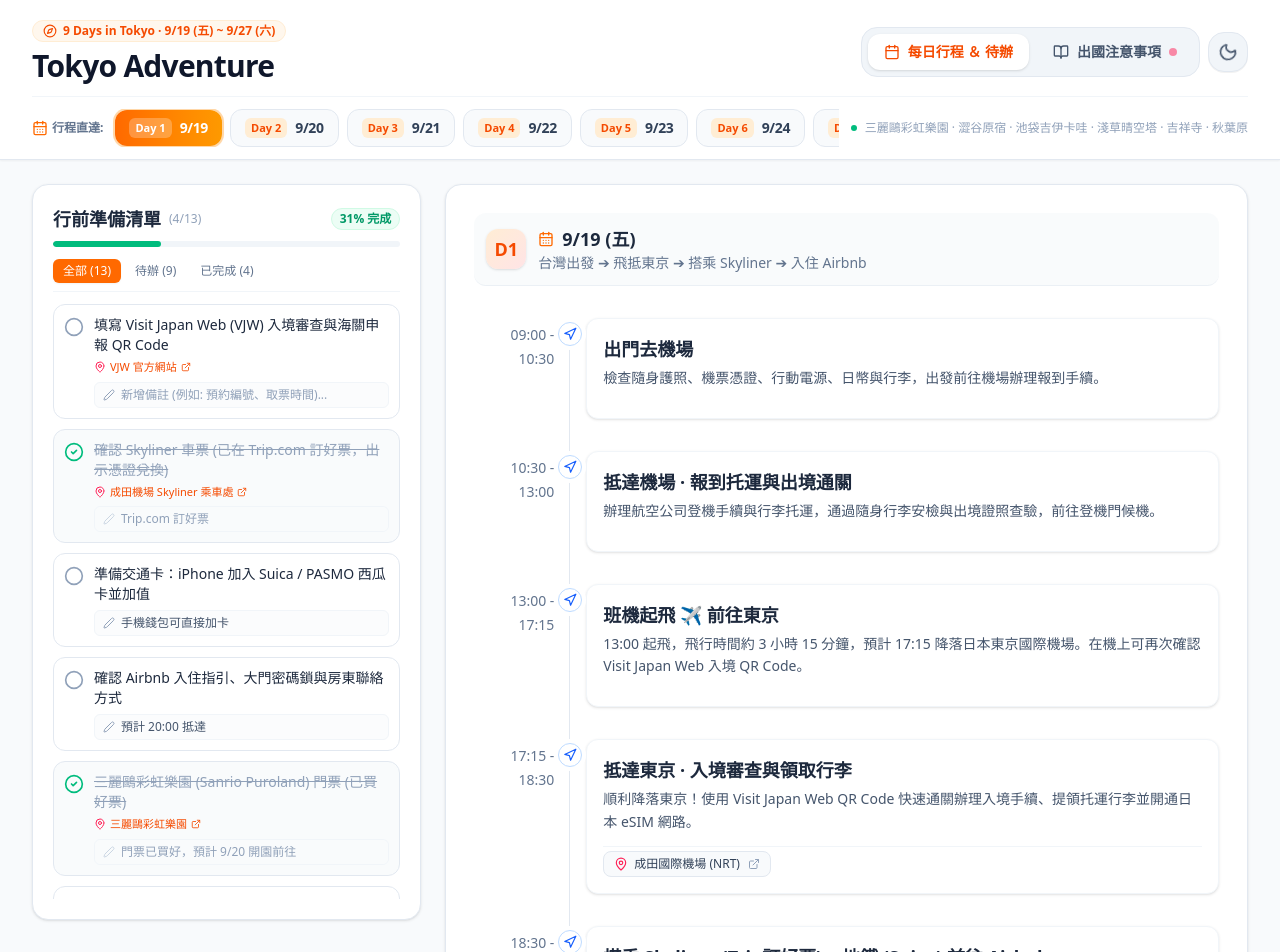
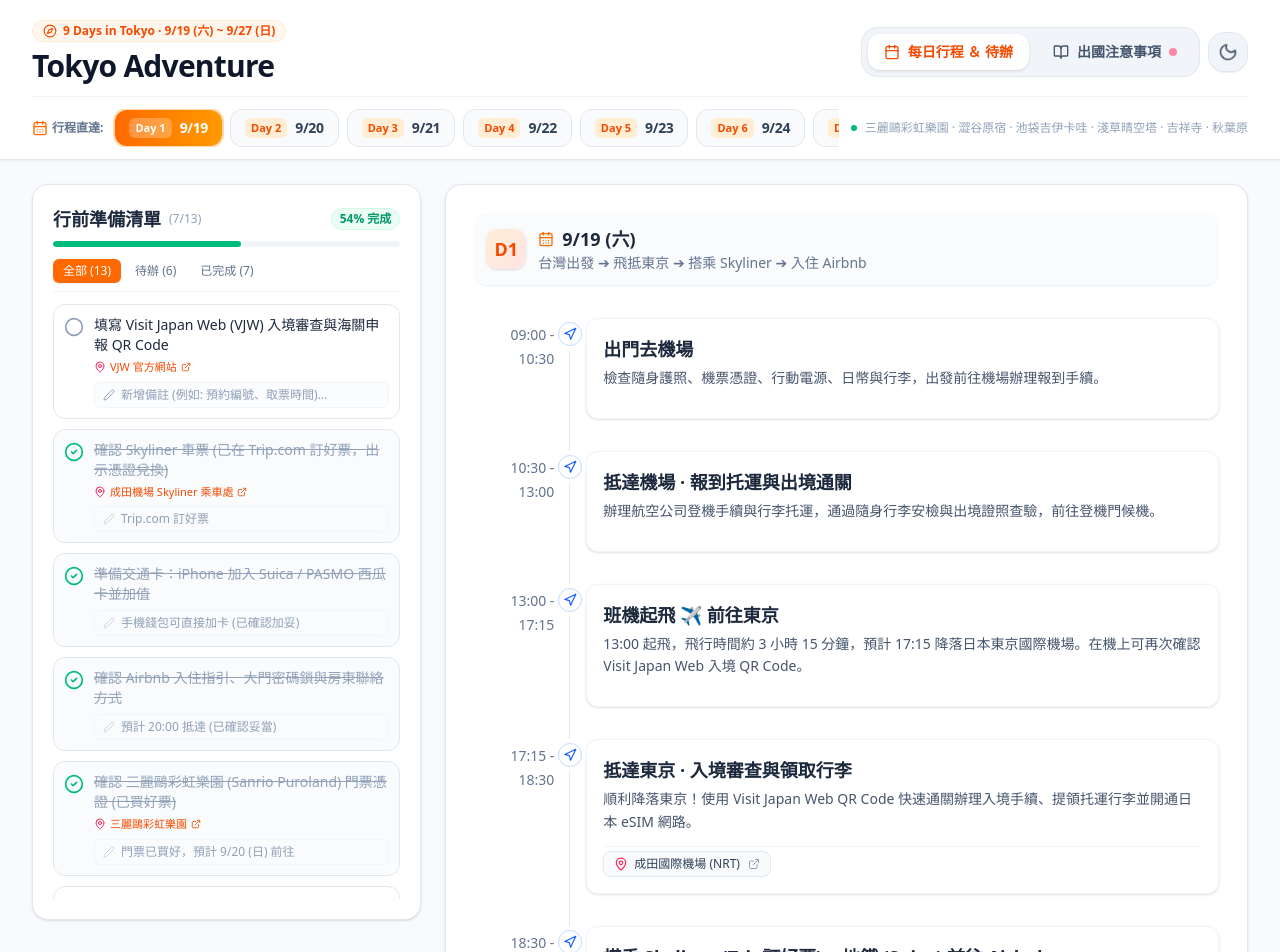
Before and after one commit to shusteven110/japan-tokyo-chiikawa-0913, a React (Vite) app: page / in a window 1280 px wide. Shown: the top 952 px of the page. Built offline with nearby package versions, Linux system fonts and the light colour scheme.

Commit message:
chore: update trip dates and pre-travel checklist
- Corrected the trip date range in the header.
- Updated travel checklist items with current booking statuses.
- Bumped storage key to reset todo state for configuration changes.

```diff
--- a/src/App.tsx
+++ b/src/App.tsx
@@ -66,7 +66,7 @@ export default function App() {
             <div>
               <div className="inline-flex items-center gap-1.5 px-2.5 py-0.5 rounded-full bg-orange-50 dark:bg-orange-950/50 text-orange-600 dark:text-orange-400 text-[11px] sm:text-xs font-semibold mb-1 sm:mb-1.5 border border-orange-100 dark:border-orange-900/40">
                 <Compass className="w-3 h-3 sm:w-3.5 sm:h-3.5" />
-                <span>9 Days in Tokyo · 9/19 (五) ~ 9/27 (六)</span>
+                <span>9 Days in Tokyo · 9/19 (六) ~ 9/27 (日)</span>
               </div>
               <h1 className="text-xl sm:text-3xl font-extrabold tracking-tight text-slate-900 dark:text-white">
                 Tokyo Adventure
--- a/src/components/TodoList.tsx
+++ b/src/components/TodoList.tsx
@@ -3,7 +3,7 @@ import { CircleCheck, Circle, MapPin, ExternalLink, Pen } from 'lucide-react';
 import { TodoItem } from '../types';
 import { INITIAL_TODOS } from '../data/tripData';
 
-const STORAGE_KEY = 'tokyo-trip-todos-v4';
+const STORAGE_KEY = 'tokyo-trip-todos-v10';
 
 export const TodoList: React.FC = () => {
   const [todos, setTodos] = useState<TodoItem[]>(() => {
--- a/src/data/tripData.ts
+++ b/src/data/tripData.ts
@@ -20,26 +20,26 @@ export const INITIAL_TODOS: TodoItem[] = [
   {
     id: 'suica',
     label: '準備交通卡：iPhone 加入 Suica / PASMO 西瓜卡並加值',
-    checked: false,
-    comment: '手機錢包可直接加卡',
+    checked: true,
+    comment: '手機錢包可直接加卡 (已確認加妥)',
   },
   {
     id: 'airbnb',
     label: '確認 Airbnb 入住指引、大門密碼鎖與房東聯絡方式',
-    checked: false,
-    comment: '預計 20:00 抵達',
+    checked: true,
+    comment: '預計 20:00 抵達 (已確認妥當)',
   },
   {
     id: 'sanrio_ticket',
-    label: '三麗鷗彩虹樂園 (Sanrio Puroland) 門票 (已買好票)',
+    label: '確認 三麗鷗彩虹樂園 (Sanrio Puroland) 門票憑證 (已買好票)',
     checked: true,
-    comment: '門票已買好，預計 9/20 開園前往',
+    comment: '門票已買好，預計 9/20 (日) 前往',
     mapUrl: 'https://maps.app.goo.gl/z9d3W3XnQy4E6m7z8',
     mapName: '三麗鷗彩虹樂園',
   },
   {
     id: 'araiya',
-    label: '預約 燒肉內臟 Araiya 澀谷 (還沒訂)',
+    label: '預約 燒肉內臟 Araiya 澀谷 (尚未預訂)',
     checked: false,
     comment: '極難訂位，盡早至 Tabelog 預約',
     mapUrl: 'https://tabelog.com/tw/tokyo/A1303/A130301/13237382/',
@@ -47,7 +47,7 @@ export const INITIAL_TODOS: TodoItem[] = [
   },
   {
     id: 'chiikawa_922',
-    label: '確認 9/22 池袋吉依卡哇門票 (已預約 15:00 入場)',
+    label: '確認 9/22 (二) 池袋吉依卡哇門票 (已預約 15:00 入場)',
     checked: true,
     comment: '門票時間 15:00',
     mapUrl: 'https://maps.app.goo.gl/1aG5TRwa9nWRuVdz9',
@@ -55,23 +55,15 @@ export const INITIAL_TODOS: TodoItem[] = [
   },
   {
     id: 'chiikawa_925',
-    label: '確認 9/25 吉依卡哇門票 (已預約 12:00 入場)',
+    label: '確認 9/25 (五) 吉依卡哇門票 (已預約 12:00 入場)',
     checked: true,
     comment: '門票時間 12:00',
     mapUrl: 'https://maps.app.goo.gl/1aG5TRwa9nWRuVdz9',
     mapName: 'Chiikawa 吉依卡哇',
   },
   {
-    id: 'pokemon_center',
-    label: '逛 Pokémon Center Mega Tokyo (池袋太陽城 2F · 已盛大開業營業中)',
-    checked: false,
-    comment: '池袋太陽城 2F · 正常營業',
-    mapUrl: 'https://maps.app.goo.gl/5gYBz6vRk1r4beTZ6',
-    mapName: 'Pokémon Center Mega Tokyo',
-  },
-  {
     id: 'tsukitei',
-    label: '預約 月亭 池袋店 (高級和牛壽喜燒) (還沒訂)',
+    label: '預約 月亭 池袋店 (高級和牛壽喜燒) (尚未預訂)',
     checked: false,
     comment: '池袋西口壽喜燒名店',
     mapUrl: 'https://maps.app.goo.gl/3EDfwxPp6596Hs2f6',
@@ -79,9 +71,15 @@ export const INITIAL_TODOS: TodoItem[] = [
   },
   {
     id: 'buffet',
-    label: '預約 9/26 景觀 Buffet (淺草豪景武藏 或 新大谷 THE SKY)',
+    label: '預約 9/26 (六) 景觀 Buffet (淺草豪景武藏 或 新大谷 THE SKY)',
     checked: false,
     comment: '秋葉原當日高空美食饗宴',
+  },
+  {
+    id: 'airport_shuttle_927',
+    label: '確認 9/27 (日) 機場專車接駁 (已預訂 11:00 發車)',
+    checked: true,
+    comment: '已訂妥 11:00 接駁車直達成田機場',
   },
   {
     id: 'esim',
@@ -99,7 +97,7 @@ export const INITIAL_TODOS: TodoItem[] = [
 
 export const ITINERARY_DATA: DayPlan[] = [
   {
-    date: '9/19 (五)',
+    date: '9/19 (六)',
     title: '台灣出發 ➔ 飛抵東京 ➔ 搭乘 Skyliner ➔ 入住 Airbnb',
     activities: [
       {
@@ -153,7 +151,7 @@ export const ITINERARY_DATA: DayPlan[] = [
     ],
   },
   {
-    date: '9/20 (六)',
+    date: '9/20 (日)',
     title: '三麗鷗彩虹樂園 Sanrio Puroland 夢幻一日遊',
     activities: [
       {
@@ -195,11 +193,11 @@ export const ITINERARY_DATA: DayPlan[] = [
     ],
   },
   {
-    date: '9/21 (日)',
-    title: '潮流核心：澀谷 ＆ 原宿 逛街吃美食',
+    date: '9/21 (一)',
+    title: '澀谷 ＆ 原宿 潮流巡禮 (PARCO·地瓜球快閃·燒肉·Hikarie·竹下通·Laforet·貓街)',
     activities: [
       {
-        time: '10:00 - 12:30',
+        time: '10:00 - 12:00',
         title: '渋谷PARCO (動漫潮玩天堂)',
         description: '前往澀谷 PARCO 6F「CYBERSPACE SHIBUYA」：集結任天堂直營旗艦店 Nintendo TOKYO、Pokemon Center Shibuya、CAPCOM STORE、JUMP SHOP 等超強動漫電玩周邊與限定扭蛋。',
         type: 'shopping',
@@ -211,9 +209,9 @@ export const ITINERARY_DATA: DayPlan[] = [
         ],
       },
       {
-        time: '12:30 - 14:00',
+        time: '12:00 - 13:45',
         title: '午餐推薦：燒肉內臟 Araiya 澀谷 (超人氣名店)',
-        description: '澀谷極具盛名的燒肉名店（還沒訂，記得提前預約）！厚切牛舌、極上橫膈膜與新鮮醃漬內臟炭火現烤，入口即化香氣四溢，Tabelog 評分高達 3.65+。',
+        description: '澀谷極具盛名的燒肉名店（建議提前線上預約）！厚切牛舌、極上橫膈膜與新鮮醃漬內臟炭火現烤，入口即化香氣四溢，Tabelog 評分高達 3.65+。',
         type: 'food',
         locations: [
           {
@@ -223,7 +221,23 @@ export const ITINERARY_DATA: DayPlan[] = [
         ],
       },
       {
-        time: '14:00 - 16:00',
+        time: '14:00 - 15:00',
+        title: '【免預約一般入場 14:00 開放】「えもじの子（地瓜球）」快閃店 @ LINE FRIENDS SQUARE SHIBUYA',
+        description: '台灣爆紅 LINE 表情貼「地瓜球（えもじの子）」期間限定快閃店！官方規定 14:00 起免預約即可現場排隊入場。剛好吃完燒肉後步行至神南區 LINE FRIENDS SQUARE 1F（近 PARCO）第一波排隊進場，搶購多款超萌地瓜球娃娃、生活小物與消費滿額特典觀測卡！',
+        type: 'shopping',
+        locations: [
+          {
+            name: 'LINE FRIENDS SQUARE SHIBUYA 1F (地瓜球快閃店)',
+            url: 'https://maps.google.com/?q=LINE+FRIENDS+SQUARE+SHIBUYA',
+          },
+          {
+            name: '緯來日本台：地瓜球快閃店資訊與預約指引',
+            url: 'https://japan.videoland.com.tw/jp_travel-article.php?id=4242',
+          },
+        ],
+      },
+      {
+        time: '15:00 - 16:15',
         title: 'MEGAドン・キホーテ 渋谷本店 (DONKI 驚安殿堂)',
         description: '全澀谷最大 24 小時營業的 MEGA 唐吉訶德！多層樓面網羅各類美妝、藥妝、伴手禮零食、日本限定小物，現場支援免稅 Tax Free 退稅服務。',
         type: 'shopping',
@@ -235,7 +249,19 @@ export const ITINERARY_DATA: DayPlan[] = [
         ],
       },
       {
-        time: '16:00 - 18:00',
+        time: '16:15 - 17:30',
+        title: '澀谷 Hikarie (渋谷ヒカリエ) ShinQs 店',
+        description: '澀谷站東口直通的地標購物中心！地下 B2/B3「ShinQs 東橫的廉街」是全東京最夢幻的甜點伴手禮殿堂（HARBS 水果千層蛋糕、Pierre Hermé、排隊和洋菓子與頂級熟食），1F-5F 精選生活美妝與日本文創選物，適合午後享用甜點小憩與採買高質感伴手禮。',
+        type: 'shopping',
+        locations: [
+          {
+            name: '澀谷 Hikarie ShinQs',
+            url: 'https://maps.google.com/?q=Shibuya+Hikarie+ShinQs',
+          },
+        ],
+      },
+      {
+        time: '17:45 - 18:45',
         title: '原宿散策：竹下通 (Takeshita Street)',
         description: '原宿潮流文化發祥地！品嚐必吃日式薄皮可麗餅、探訪特色古著小店、拍貼機店與可愛系飾品雜貨。',
         type: 'shopping',
@@ -247,7 +273,19 @@ export const ITINERARY_DATA: DayPlan[] = [
         ],
       },
       {
-        time: '18:00 - 20:30',
+        time: '18:45 - 19:45',
+        title: 'Laforet 原宿 (ラフォーレ原宿 · 原宿潮流地標百貨)',
+        description: '原宿最經典的時尚潮流象徵！地下一層半（B1.5F~B0.5F）至高樓層網羅日本動漫次文化、蘿莉塔/地雷系/龐克服飾品牌、獨家限定扭蛋專賣、以及深受年輕人喜愛的前衛設計師品牌。',
+        type: 'shopping',
+        locations: [
+          {
+            name: 'Laforet Harajuku (原宿拉法葉百貨)',
+            url: 'https://maps.app.goo.gl/ZtjmTB7xPenuphHWA',
+          },
+        ],
+      },
+      {
+        time: '19:45 - 21:00',
         title: '原宿散策：貓街 (Cat Street 裡原宿)',
         description: '漫步連結原宿至澀谷的悠閒潮流街道，林立眾多文青買手店、特色咖啡館、設計師品牌與潮流鞋店，氣氛愜意舒適。',
         type: 'shopping',
@@ -261,7 +299,7 @@ export const ITINERARY_DATA: DayPlan[] = [
     ],
   },
   {
-    date: '9/22 (一)',
+    date: '9/22 (二)',
     title: '自然醒 ➔ 池袋大巡禮 (吉伊卡哇 15:00·太陽城·動漫·壽喜燒)',
     activities: [
       {
@@ -311,9 +349,9 @@ export const ITINERARY_DATA: DayPlan[] = [
         ],
       },
       {
-        time: '17:00 - 18:00',
+        time: '17:00 - 18:30',
         title: 'animate 池袋總店 (動漫旗艦殿堂)',
-        description: '全球最大規模動漫旗艦店！9 層樓超豐富商品，從最新人氣動漫、輕小說、同人誌、模型到聲優 CD 一應俱全。',
+        description: '全球最大規模動漫旗艦店！9 層樓超豐富商品，從最新人氣動漫、輕小說、同人誌、模型到聲優 CD 一應俱全，採買完畢後漫步前往池袋西口。',
         type: 'shopping',
         locations: [
           {
@@ -323,21 +361,9 @@ export const ITINERARY_DATA: DayPlan[] = [
         ],
       },
       {
-        time: '18:00 - 19:00',
-        title: 'Chanoma 咖啡廳下午茶放鬆',
-        description: '環境極佳的日式質感咖啡廳，特有榻榻米鋪席座位，逛街累了點杯抹茶拿鐵與精緻日式甜品歇腳放鬆。',
-        type: 'food',
-        locations: [
-          {
-            name: 'Chanoma 池袋店',
-            url: 'https://maps.app.goo.gl/JUFawym6rjAAov7x8',
-          },
-        ],
-      },
-      {
-        time: '19:00 - 21:00',
-        title: '晚餐盛宴：月亭 池袋店 (高級壽喜燒)',
-        description: '池袋知名高級壽喜燒・涮涮鍋料亭（還沒訂，建議提前預約）！精選 A5 和牛沾覆金黃生蛋液，濃郁鹹甜滋味令人難忘，在日式包廂中享受優雅時光。',
+        time: '18:30 - 20:30',
+        title: '晚餐盛宴：月亭 池袋店 (高級和牛壽喜燒)',
+        description: '池袋西口知名高級壽喜燒・涮涮鍋料亭（建議提前預約）！精選 A5 和牛沾覆金黃生蛋液，濃郁鹹甜滋味令人難忘，在日式包廂中享受優雅時光。',
         type: 'food',
         locations: [
           {
@@ -349,25 +375,13 @@ export const ITINERARY_DATA: DayPlan[] = [
     ],
   },
   {
-    date: '9/23 (二)',
-    title: '下町風情 ＆ 東京晴空塔：淺草雷門 ➔ 晴空街道 ➔ 銀座漫步',
+    date: '9/23 (三)',
+    title: '直奔東京第一地標：東京晴空塔 ＆ 晴空街道 ➔ 銀座精緻漫步',
     activities: [
       {
-        time: '09:30 - 12:00',
-        title: '淺草寺 (Senso-ji) · 雷門與仲見世通商店街',
-        description: '走訪東京最古老寺廟淺草寺！在巨大的「雷門」紅燈籠前合影，漫步於江戶風情洋溢的仲見世通商店街，品嚐現烤仙貝、人形燒、抹茶冰淇淋，並至本堂參拜祈福求籤。',
-        type: 'activity',
-        locations: [
-          {
-            name: '淺草寺 (雷門)',
-            url: 'https://maps.app.goo.gl/wJ1q5K7o5E4y3N8T9',
-          },
-        ],
-      },
-      {
-        time: '12:00 - 15:30',
-        title: '東京晴空塔 (Tokyo Skytree) ＆ 晴空街道 Solamachi 購物美食',
-        description: '前往東京最高地標晴空塔！商場「東京晴空街道」匯聚超過 300 家店舖，包含 Chiikawa Land (吉伊卡哇專賣店 晴空塔店)、寶可夢中心晴空塔店、日系潮流雜貨及伴手禮專區；中午在此品嚐豐富午餐美食。',
+        time: '10:00 - 15:30',
+        title: '東京晴空塔 (Tokyo Skytree) ＆ 晴空街道 Solamachi 深度探索',
+        description: '直接出發前往東京最高地標晴空塔！直通的巨型商場「東京晴空街道 Solamachi」擁有超過 300 家人氣品牌：必逛 Chiikawa Land (吉伊卡哇專賣店 晴空塔店)、Pokémon Center SKYTREE TOWN (寶可夢中心晴空塔店)、橡子共和國 (吉卜力龍貓)、Jump Shop 與日本動漫選物；中午於商場美食街品嚐人氣名店（六厘舍沾麵、利久牛舌或敘敘苑燒肉），亦可視天氣購票登上展望台俯瞰全東京天際線。',
         type: 'shopping',
         locations: [
           {
@@ -377,6 +391,10 @@ export const ITINERARY_DATA: DayPlan[] = [
           {
             name: '東京晴空街道 (Tokyo Solamachi)',
             url: 'https://maps.app.goo.gl/4N3r6x7b1G2m5T8p9',
+          },
+          {
+            name: 'Chiikawa Land 晴空塔店',
+            url: 'https://maps.google.com/?q=Chiikawa+Land+Tokyo+Solamachi',
           },
         ],
       },
@@ -405,55 +423,81 @@ export const ITINERARY_DATA: DayPlan[] = [
     ],
   },
   {
-    date: '9/24 (三)',
-    title: '繁華新宿巡禮 ＆ 碳烤名物 新宿鰻鐵 Hanare',
+    date: '9/24 (四)',
+    title: '靜岡富士山絕景：三島天空步道 ＆ 大耳狗喜拿期間限定聯名一日遊',
     activities: [
       {
-        time: '10:30 - 12:30',
-        title: '新宿繁華市區漫步',
-        description: '探索新宿熱鬧商圈：伊勢丹百貨 (Isetan)、LUMINE 流行服飾、歌舞伎町哥吉拉大道拍照打卡，感受東京都會節奏。',
-        type: 'activity',
+        time: '08:30 - 10:15',
+        title: '搭乘新幹線＋接駁巴士直達三島天空步道',
+        description: '從東京/品川站搭乘 JR 東海道新幹線（約 45 分鐘）快速抵達「JR 三島站」，於三島站南口 5 號站牌轉乘東海巴士（約 25 分鐘），舒適直達「三島天空步道」。沿途即可遠眺壯麗的富士山！',
+        type: 'transport',
         locations: [
           {
-            name: '新宿歌舞伎町 (哥吉拉大道)',
-            url: 'https://maps.app.goo.gl/QpM4dGz9eF4Z3Uv88',
+            name: '三島站 (JR 東海道新幹線)',
+            url: 'https://maps.google.com/?q=Mishima+Station',
+          },
+          {
+            name: '三島天空步道 (Mishima Skywalk)',
+            url: 'https://maps.google.com/?q=Mishima+Skywalk',
           },
         ],
       },
       {
-        time: '12:30 - 14:30',
-        title: '炭火鰻魚名店：新宿鰻鐵 Hanare (うな鐵)',
-        description: '新宿享負盛名的炭火現烤鰻魚專賣名店！必點特選鰻魚飯三吃（單吃、加芥末海苔、最後淋上高湯作茶泡飯），香嫩蒲燒醬汁搭配炭火焦香，令人讚不絕口。',
-        type: 'food',
+        time: '10:15 - 12:45',
+        title: '【期間限定聯名】三島天空步道 x 大耳狗喜拿 (Cinnamoroll) 富士山景漫步',
+        description: '走上全長 400 公尺的日本第一長行人專用吊橋，飽覽壯麗的富士山與駿河灣全景！期間限定（9/12～11/4 第一彈）三麗鷗人氣巨星「大耳狗喜拿」聯名活動：\n• 專屬門票：活動期間吊橋門票採用限定大耳狗專屬設計。\n• 拍照打卡點：Tree Tree Tree 雙層拍照看板，以及ふろっく-福時計-、Mission Bay 等各處大耳狗限定立牌。\n• 紀念贈品：參與活動或點購特定餐點即可獲得活動版大耳狗貼紙！',
+        type: 'activity',
         locations: [
           {
-            name: '新宿鰻鐵 Hanare (新宿うな鐵 はなれ)',
-            url: 'https://maps.app.goo.gl/Hq4F6tF5gJ7c6a6W8',
+            name: '三島天空步道 (Mishima Skywalk)',
+            url: 'https://maps.google.com/?q=Mishima+Skywalk',
+          },
+          {
+            name: '活動專文介紹 (Have a Good Holiday)',
+            url: 'https://www.haveagood-holiday.com/zh-TW/articles/mishima-skywalk-cinnamoroll-collaboration',
           },
         ],
       },
       {
-        time: '14:30 - 18:00',
-        title: '新宿深度購物採買',
-        description: 'Bic Camera / Yodobashi 電器旗艦館免稅採買、世界堂文具、藥妝店採購日本生活好物。',
-        type: 'shopping',
+        time: '12:45 - 14:15',
+        title: '大耳狗聯名甜點飲品 ＆ 靜岡在地美食午餐',
+        description: '在 Skywalk 美食區享用限定聯名餐點與在地美味：\n• 大耳狗天空軟冰淇淋聖代：三島天空步道招牌「天空霜淇淋」搭配葡萄柚蘇打與大耳狗造型裝飾。\n• 大耳狗好朋友天空蘇打：標誌性藍色荔枝蘇打，隨機贈送 6 款原創大耳狗吊飾之一。\n• 必吃在地特產：榮獲全日本金賞的「三島馬鈴薯可樂餅（みしまコロッケ）」與箱根麓豬排料理。',
+        type: 'food',
+        locations: [
+          {
+            name: 'Skywalk Soft Cream (霜淇淋與聯名甜點)',
+            url: 'https://maps.google.com/?q=Mishima+Skywalk',
+          },
+        ],
       },
       {
-        time: '18:30 - 21:00',
-        title: '新宿夜景展望或居酒屋散策',
-        description: '可至東京都廳 45 樓免費展望台俯瞰璀璨東京都心百萬夜景，隨後於思出橫丁或道地居酒屋享用串燒啤酒。',
-        type: 'activity',
+        time: '14:15 - 15:45',
+        title: '搶購大耳狗原創限定周邊 ＆ Sky Garden 花卉溫室天井',
+        description: '前往 1 樓禮品店與 Sky Garden 紀念品區選購三島天空步道限定大耳狗周邊：\n• 托特包：印有戴著富士山造型帽的專屬大耳狗圖樣。\n• 絨毛鑰匙圈：大耳狗原創出遊設計玩偶吊飾。\n• 限定資料夾與 15cm 對景透明尺。\n選購後在鋪滿鮮花天花板的夢幻玻璃溫室「Sky Garden」漫步，享受浪漫森林微風與景觀。',
+        type: 'shopping',
         locations: [
           {
-            name: '東京都廳 展望室',
-            url: 'https://maps.app.goo.gl/c8iKk4U9dM5G9rXk6',
+            name: 'Sky Garden 紀念品區 & 花卉溫室',
+            url: 'https://maps.google.com/?q=Mishima+Skywalk+Sky+Garden',
           },
         ],
+      },
+      {
+        time: '15:45 - 17:30',
+        title: '搭乘巴士返回三島站 ➔ 搭乘新幹線返抵東京市區',
+        description: '從三島天空步道搭乘東海巴士（約 25 分鐘）返回 JR 三島站，可在車站商場選購靜岡銘菓鰻魚派、靜岡深蒸煎茶伴手禮。搭乘東海道新幹線快速返抵東京。',
+        type: 'transport',
+      },
+      {
+        time: '18:00 - 20:30',
+        title: '東京市區美味晚餐 ＆ 輕鬆返回 Airbnb 整理戰利品',
+        description: '返抵東京後享用美味晚餐（可選炭烤鰻魚飯、拉麵或居酒屋料理），早點返回 Airbnb 休息並開箱今天滿滿的大耳狗限定周邊！',
+        type: 'food',
       },
     ],
   },
   {
-    date: '9/25 (四)',
+    date: '9/25 (五)',
     title: '吉依卡哇 12:00 門票入場 ➔ 吉祥寺綠意漫步 ＆ 井之頭公園',
     activities: [
       {
@@ -505,7 +549,7 @@ export const ITINERARY_DATA: DayPlan[] = [
     ],
   },
   {
-    date: '9/26 (五)',
+    date: '9/26 (六)',
     title: '秋葉原動漫聖地 ＆ 頂級高空景觀 Buffet 盛宴',
     activities: [
       {
@@ -551,19 +595,19 @@ export const ITINERARY_DATA: DayPlan[] = [
     ],
   },
   {
-    date: '9/27 (六)',
-    title: '退房前往機場 ➔ 免稅採購 ➔ 平安返抵溫暖的家',
+    date: '9/27 (日)',
+    title: '退房搭乘 11:00 接駁車 ➔ 直達成田機場 ➔ 免稅採購 ➔ 平安返台',
     activities: [
       {
-        time: '09:30 - 11:00',
-        title: '退房與最後巡禮',
-        description: '確認 Airbnb 房間收拾完畢，檢查護照、手機、錢包、貴重物品隨身攜帶，辦理鑰匙歸還與退房手續。',
+        time: '09:30 - 10:50',
+        title: '退房準備與最後整理',
+        description: '確認 Airbnb 房間收拾完畢，檢查護照、手機、錢包、貴重物品隨身攜帶，辦理鑰匙歸還與退房手續，前往約定上車點候車。',
         type: 'accommodation',
       },
       {
-        time: '11:00 - 13:00',
-        title: '搭乘電車前往機場',
-        description: '搭乘 Skyliner / 成田特快 N\'EX 輕鬆前往機場航廈。',
+        time: '11:00 - 12:30',
+        title: '【已預訂專車】11:00 機場接駁車出發直達機場',
+        description: '準時搭乘已預約好的 11:00 機場專車接駁！免提沉重大行李爬地鐵轉車，舒適直達機場航廈，預計約 12:30 抵達成田機場。',
         type: 'transport',
       },
       {
```
